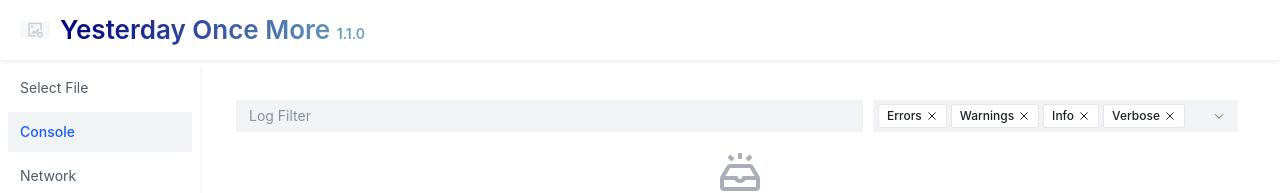
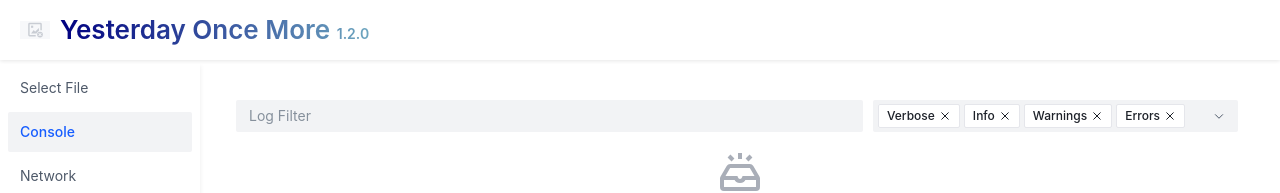
Before and after one commit to mBigFlower/YOM-Client, a Vue app: page /#/file-select in a window 1280 px wide. Both pictures are taken after a click on the element "Console". Shown: the top 193 px of the page. Built offline with nearby package versions, Linux system fonts and the light colour scheme; some icons are missing; what vue-json-viewer would draw is missing.

Commit message:
feat: add the console panel's log level filter fix: fix the bug that the warning level is not orange color

```diff
--- a/package.json
+++ b/package.json
@@ -1,7 +1,7 @@
 {
   "name": "YOM-Client",
   "private": true,
-  "version": "1.1.0",
+  "version": "1.2.0",
   "scripts": {
     "d": "vite",
     "dev": "vite",
--- a/src/views/console/console-filter.vue
+++ b/src/views/console/console-filter.vue
@@ -2,8 +2,8 @@
   <div class="console-filter">
     <a-input class="console-filter-input" placeholder="Log Filter" @input="onInputChanged"></a-input>
     <div class="level">
-      <a-select placeholder="Level Filter" :options="levelOptions" :default-value="[0, 1, 2, 3]" multiple allow-search
-        allow-clear @change="onLevelChanged"></a-select>
+      <a-select placeholder="Level Filter" :options="levelOptions" :default-value="['debug', 'log', 'warning', 'error']"
+        multiple allow-search allow-clear @change="onLevelChanged"></a-select>
     </div>
   </div>
 </template>
@@ -16,10 +16,10 @@ const props = defineProps({
 });
 
 const levelOptions = [
-  { label: 'Verbose', value: 3 },
-  { label: 'Info', value: 2 },
-  { label: 'Warnings', value: 1 },
-  { label: 'Errors', value: 0 },
+  { label: 'Verbose', value: 'debug' },
+  { label: 'Info', value: 'log' },
+  { label: 'Warnings', value: 'warning' },
+  { label: 'Errors', value: 'error' },
 ]
 
 
--- a/src/views/console/console.vue
+++ b/src/views/console/console.vue
@@ -58,7 +58,6 @@ const consolefiltered = computed(() => {
   });
 });
 function checkTextMatch(inputStr, consoleItem) {
-  console.log('checkTextMatch', inputStr, consoleItem);
   if(consoleItem?.dataStr?.includes(inputStr)) return true;
   if(consoleItem?.time?.includes(inputStr)) return true;
   return false;
@@ -67,7 +66,9 @@ function checkTimeMatch(startTimestamp, endTimestamp, timeStamp) {
   return timeStamp >= startTimestamp && timeStamp <= endTimestamp;
 }
 function checkLevelMatch(level) {
-  return true;
+
+  if(filterParams.level.length === 0) return true;
+  return filterParams.level.includes(level);
 }
 //#endregion
 
@@ -78,11 +79,12 @@ function getData(data) {
 }
 
 function typeStyle(type) {
+  console.log('typeStyle', type)
   switch (type) {
     case 'error':
       return 'color: red;';
-    case 'warn':
-      return 'color: yellow;';
+    case 'warning':
+      return 'color: orange;';
     case 'info':
       return 'color: green;';
     default:
```
Also changed, not shown: 1 other file (tests, documents, lock files or other folders).
